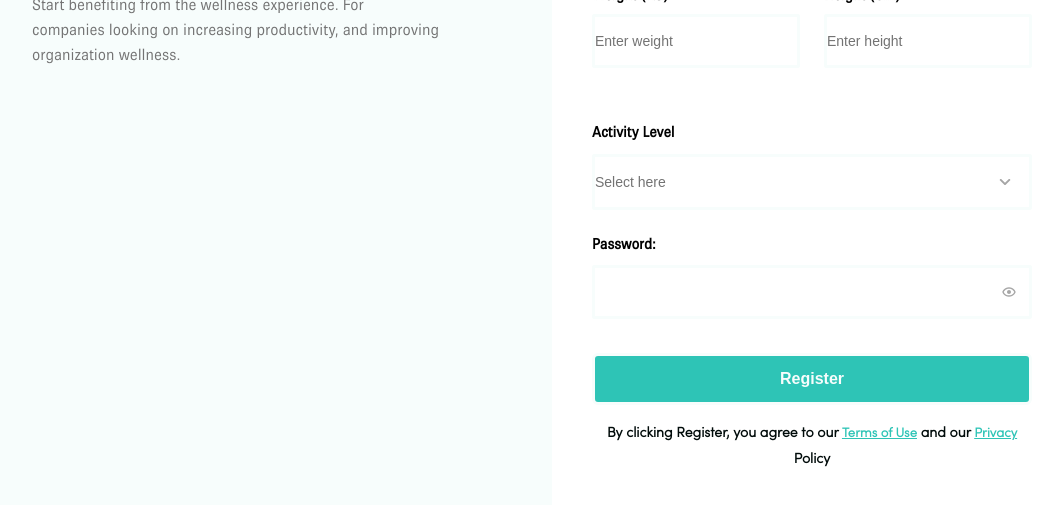
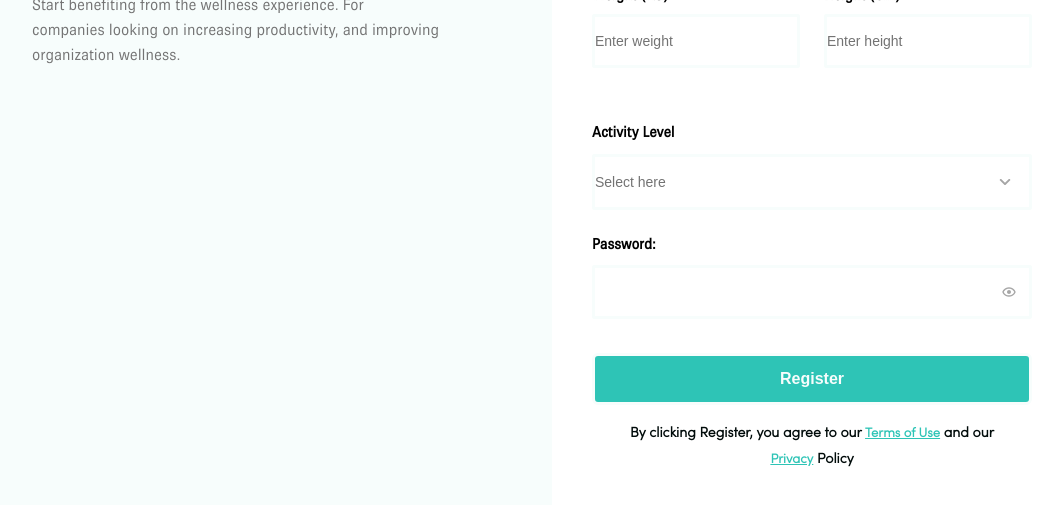
Before and after one commit to oladipupolamina/Opeyemi, a plain HTML site: page index.html in a window 1280 px wide. Shown: the part 401-906 px from the top of the page, without its empty margins (88-1148 px from the left). Drawn offline with Linux system fonts and the light colour scheme.

Commit message:
Finished

```diff
--- a/style.css
+++ b/style.css
@@ -79,6 +79,7 @@ form {
   background-color: var(--white);
   padding-inline-start: 4.3%;
   padding-inline-end: 4.3%;
+  margin-block-end: 5%;
   border-radius: 6px;
   font-size: 0.875rem;
 }
@@ -184,6 +185,7 @@ button {
 }
 #terms {
   width: 100%;
+  padding-inline: 4%;
   text-align: center;
   font-weight: 600;
   line-height: 1.5625rem;
```
